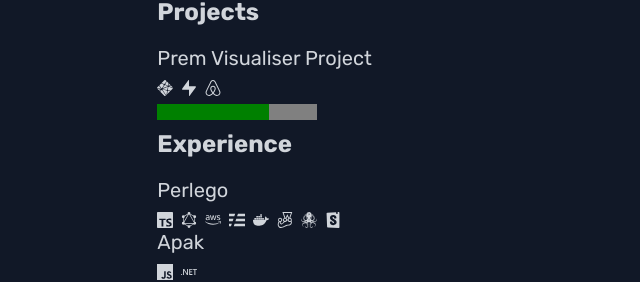
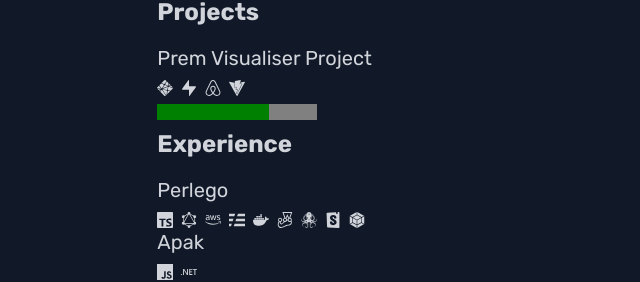
Before and after one commit to christaylor19/website, a Next.js app: page / in a window 1280 px wide. Shown: the part 164-446 px from the top of the page, without its empty margins (316-956 px from the left). Built offline with nearby package versions, Linux system fonts and the light colour scheme.

Commit message:
Last few icons

```diff
--- a/pages/index.tsx
+++ b/pages/index.tsx
@@ -19,6 +19,8 @@ import {
   SiTestinglibrary,
   SiTypescript,
   SiVercel,
+  SiVite,
+  SiWebpack,
 } from 'react-icons/si';
 
 import Layout from '../components/Layout';
@@ -36,6 +38,7 @@ const Home: FC = () => {
             <SiNetlify />
             <SiSupabase />
             <SiAirbnb />
+            <SiVite />
           </div>
           <ProgressBar />
 
@@ -51,6 +54,7 @@ const Home: FC = () => {
             <SiJest />
             <SiTestinglibrary />
             <SiStorybook />
+            <SiWebpack />
           </div>
           <h4 className="font-normal text-xl mb-2">Apak</h4>
           <div className="flex flex-row gap-2">
```
